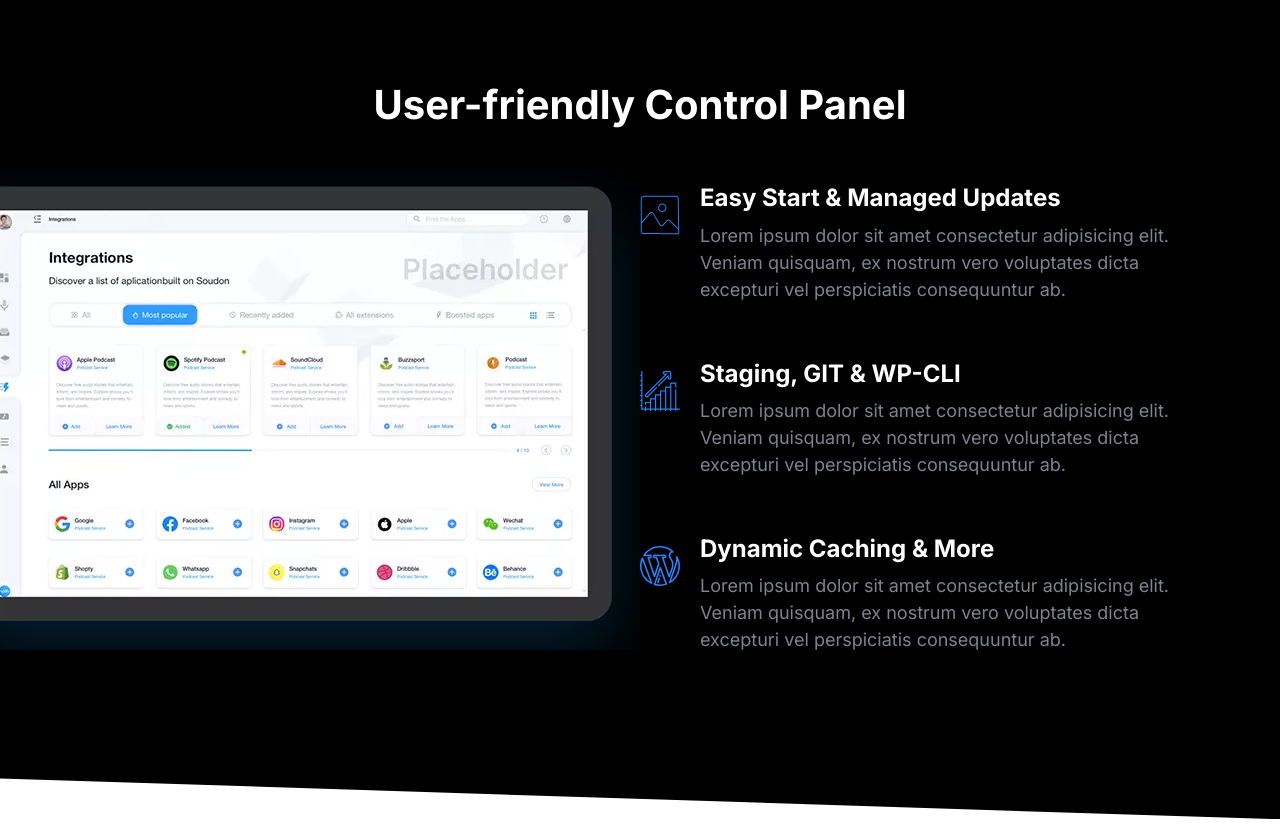
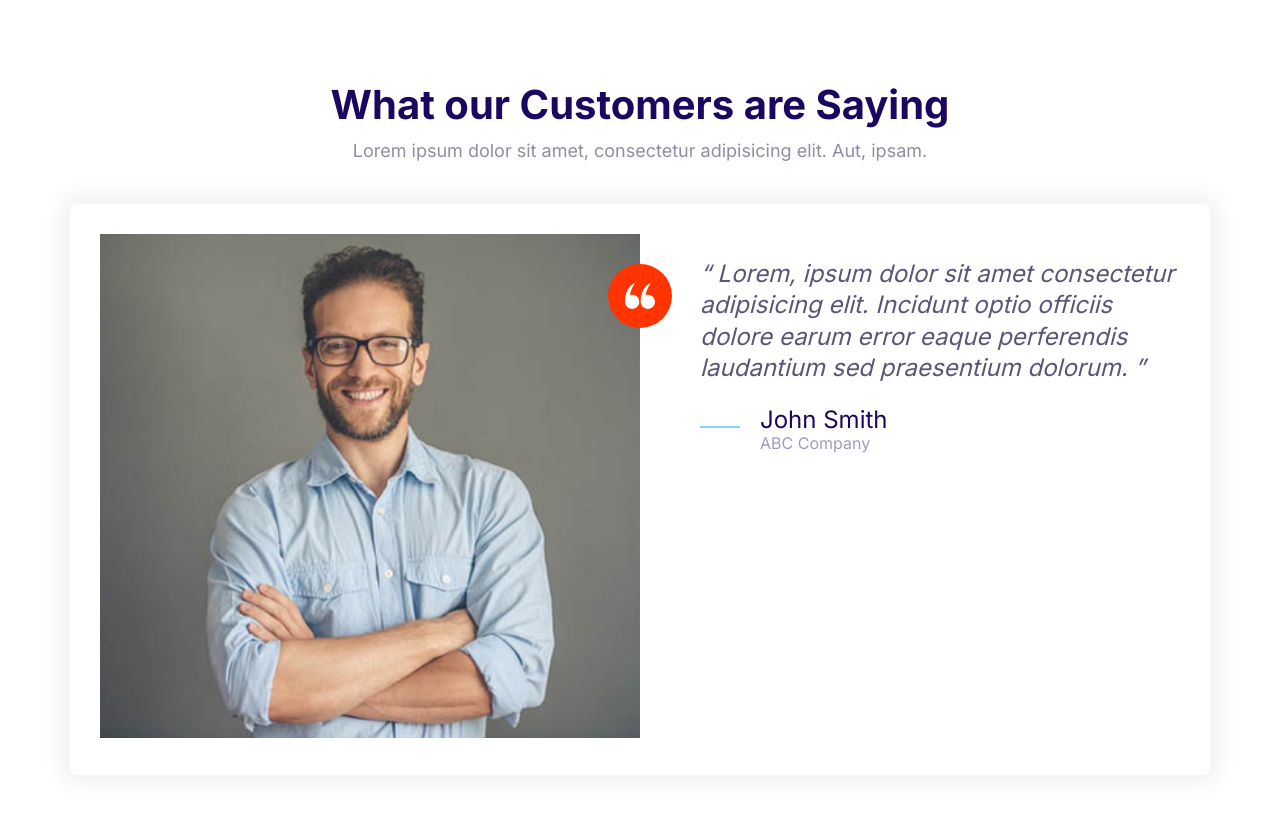
Before and after one commit to SaketKothari/cloudify, a plain HTML site: page index.html in a window 1280 px wide. Drawn offline with Linux system fonts and the light colour scheme.

Commit message:
Testimonial block component

```diff
--- a/css/styles.css
+++ b/css/styles.css
@@ -621,6 +621,7 @@ a {
 
 .block__header {
   text-align: center;
+  /* Used in testimonial block */
   margin-bottom: 4rem;
 }
 
--- a/index.html
+++ b/index.html
@@ -14,75 +14,49 @@
     <link rel="stylesheet" href="css/styles.css" />
   </head>
   <body>
-    <section class="block block--dark block--skewed-right block-showcase">
+    <section class="block">
       <header class="block__header">
-        <h2>User-friendly Control Panel</h2>
+        <h2>What our Customers are Saying</h2>
+        <p>
+          Lorem ipsum dolor sit amet, consectetur adipisicing elit. Aut, ipsam.
+        </p>
       </header>
-      <div class="container grid grid--1x2">
-        <picture class="block-showcase__image">
-          <source
-            type="image/webp"
-            srcset="images/ipad.webp 1x, images/ipad@2x.webp 2x"
+      <div class="container">
+        <div class="card testimonial">
+          <div class="grid grid--1x2">
+            <div class="testimonial__image">
+              <img
+                src="images/testimonial.jpg"
+                alt="A happy, smiling customer"
               />
-          <source
-            type="image/png"
-            srcset="images/ipad.png 1x, images/ipad@2x.png 2x"
-          />
-          <img src="images/ipad.png" alt="" />
-        </picture>
-        <ul class="list">
-          <li>
+              <span class="icon-container icon-container--accent">
+                <svg class="icon icon--white icon--small">
+                  <use xlink:href="images/sprite.svg#quotes"></use>
+                </svg>
+              </span>
+            </div>
+            <blockquote class="quote">
+              <p class="quote__text">
+                Lorem, ipsum dolor sit amet consectetur adipisicing elit.
+                Incidunt optio officiis dolore earum error eaque perferendis
+                laudantium sed praesentium dolorum.
+              </p>
+              <footer>
                 <div class="media">
                   <div class="media__image">
-                <svg class="icon icon--primary">
-                  <use xlink:href="images/sprite.svg#snap"></use>
+                    <svg class="icon icon--primary quote__line">
+                      <use xlink:href="images/sprite.svg#line"></use>
                     </svg>
                   </div>
                   <div class="media__body">
-                <h3 class="media__title">Easy Start & Managed Updates</h3>
-                <p>
-                  Lorem ipsum dolor sit amet consectetur adipisicing elit.
-                  Veniam quisquam, ex nostrum vero voluptates dicta excepturi
-                  vel perspiciatis consequuntur ab.
-                </p>
+                    <h3 class="media__title quote__author">John Smith</h3>
+                    <p class="quote__organization">ABC Company</p>
                   </div>
                 </div>
-          </li>
-          <li>
-            <div class="media">
-              <div class="media__image">
-                <svg class="icon icon--primary">
-                  <use xlink:href="images/sprite.svg#growth"></use>
-                </svg>
-              </div>
-              <div class="media__body">
-                <h3 class="media__title">Staging, GIT & WP-CLI</h3>
-                <p>
-                  Lorem ipsum dolor sit amet consectetur adipisicing elit.
-                  Veniam quisquam, ex nostrum vero voluptates dicta excepturi
-                  vel perspiciatis consequuntur ab.
-                </p>
+              </footer>
+            </blockquote>
           </div>
         </div>
-          </li>
-          <li>
-            <div class="media">
-              <div class="media__image">
-                <svg class="icon icon--primary">
-                  <use xlink:href="images/sprite.svg#wordpress"></use>
-                </svg>
-              </div>
-              <div class="media__body">
-                <h3 class="media__title">Dynamic Caching & More</h3>
-                <p>
-                  Lorem ipsum dolor sit amet consectetur adipisicing elit.
-                  Veniam quisquam, ex nostrum vero voluptates dicta excepturi
-                  vel perspiciatis consequuntur ab.
-                </p>
-              </div>
-            </div>
-          </li>
-        </ul>
       </div>
     </section>
 
```
Also changed, not shown: components/block-testimonials.html (added, +40 -0 lines). Lines whose indentation alone changed are shown as unchanged.
